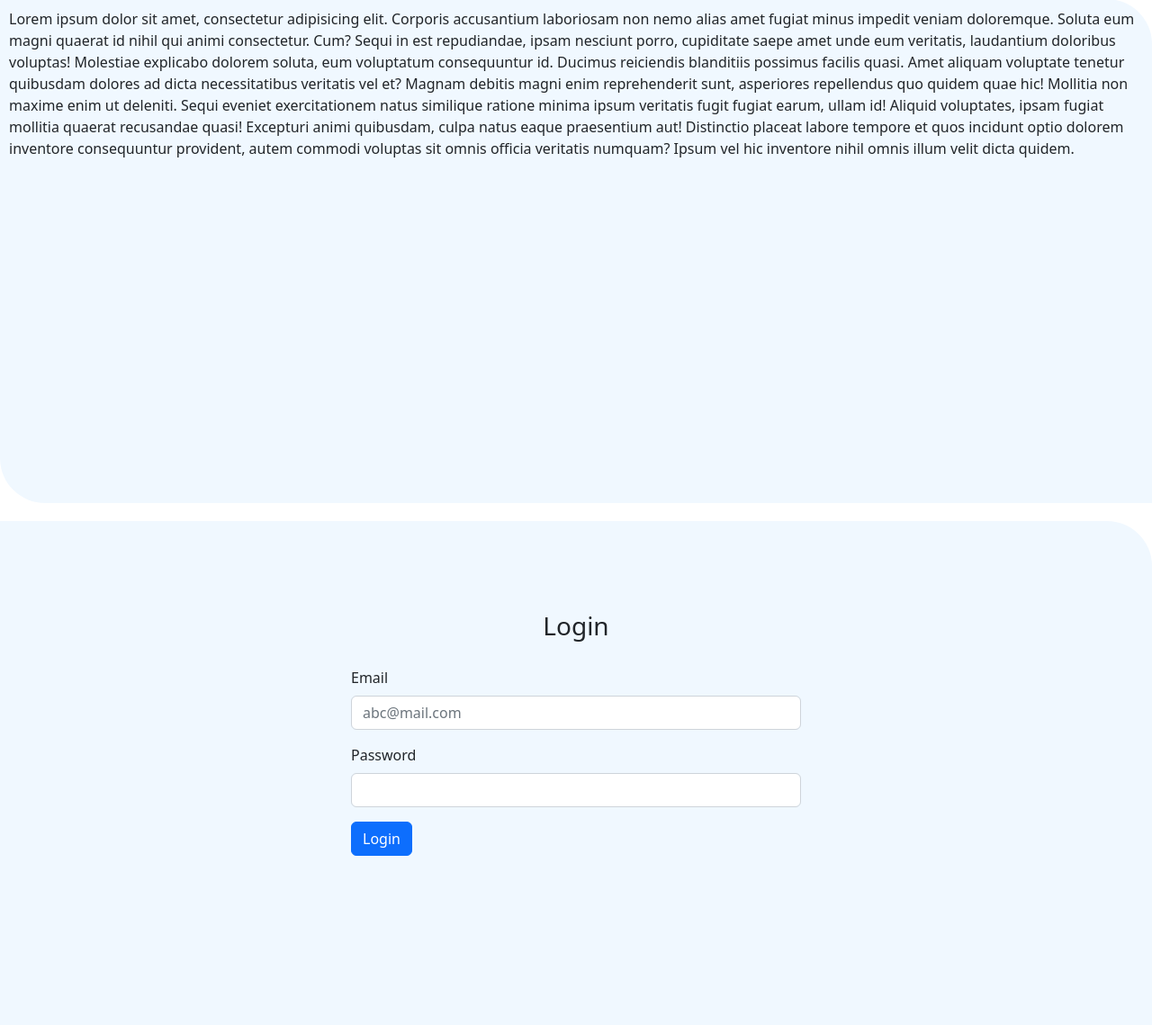
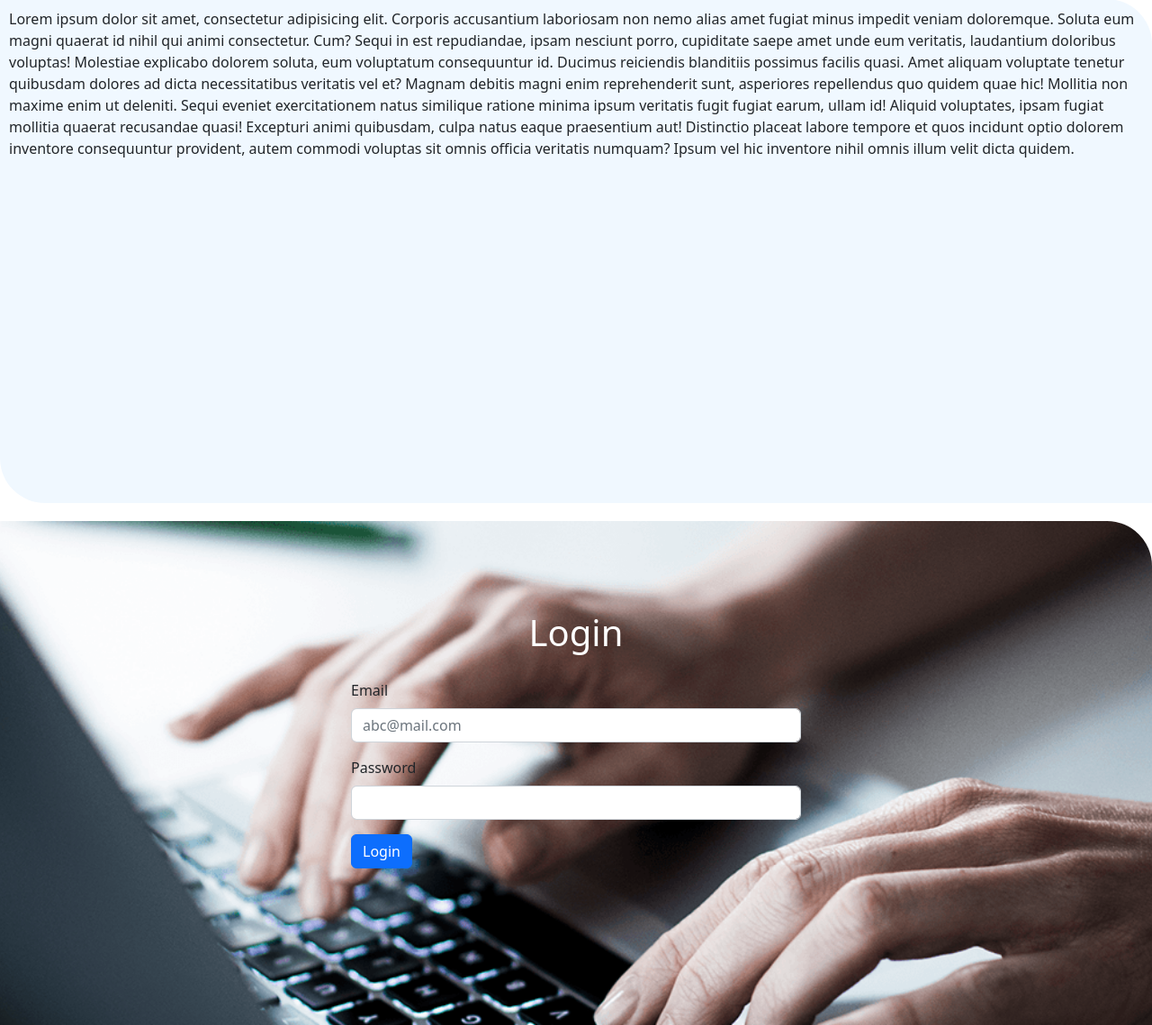
Before and after one commit to MAleemH/Online-Babysitters, a PHP site: page / in a window 1280 px wide. Shown: the part 3291-4430 px from the top of the page at 90% size. Run offline with PHP 8.4, Linux system fonts and the light colour scheme.

Commit message:
Added bg image for login section

```diff
--- a/css/index.css
+++ b/css/index.css
@@ -155,7 +155,10 @@
 #login {
     height: 70vh;
     padding: 100px;
-    background-color: aliceblue;
+    background-image: url('../images/login-bg.png');
+    background-position: center;
+    background-size: cover;
+    background-repeat: no-repeat;
     border-top-right-radius: 50px;
     display: flex;
     flex-direction: column;
--- a/index.html
+++ b/index.html
@@ -235,7 +235,7 @@
       </section>
       <!-- login -->
       <section id="login">
-        <h3>Login</h3>
+        <h3 class="text-white fs-1">Login</h3>
         <form action="" method="post" class="login-form">
           <div class="mb-3">
             <label for="" class="form-label">Email</label>
```
Also changed, not shown: images/login-bg.png (added).
